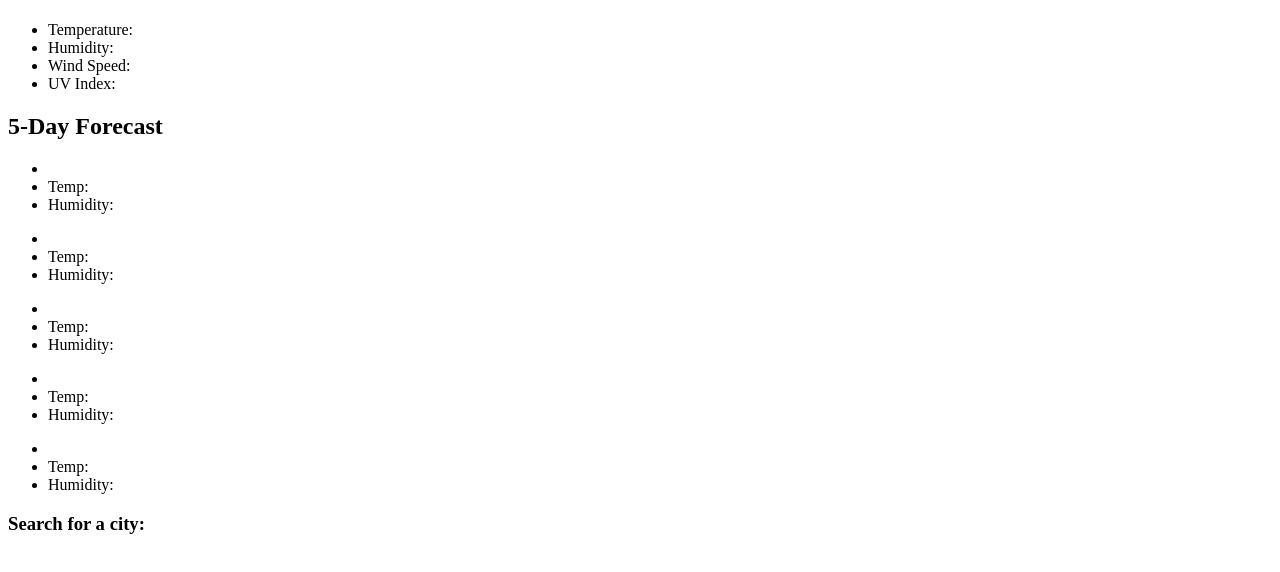
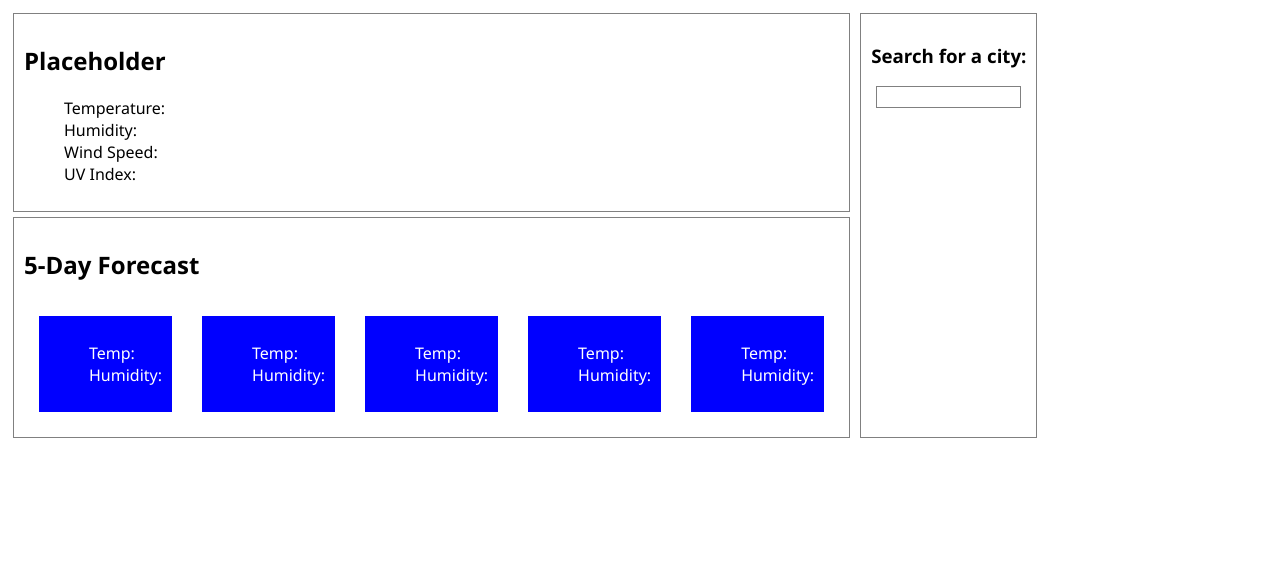
Before and after one commit to anishamcdowell/Weather-Dashboard, a plain HTML site: page index.html in a window 1280 px wide. Drawn offline with Linux system fonts and the light colour scheme.

Commit message:
Base CSS styles/layout

```diff
--- a/assets/css/style.css
+++ b/assets/css/style.css
@@ -0,0 +1,29 @@
+:root {
+
+}
+
+body {
+    font-family:'Segoe UI', Tahoma, Geneva, Verdana, sans-serif;
+    display: flex;
+}
+
+.container {
+    border: 1px solid gray;
+    margin: 5px;
+    padding: 10px;
+}
+
+ul.ul {
+    list-style: none;
+}
+
+.card-container {
+    display: flex;
+}
+
+.card {
+    background-color: blue;
+    margin: 15px;
+    color: white;
+    padding: 10px;
+}
--- a/index.html
+++ b/index.html
@@ -5,11 +5,13 @@
     <meta http-equiv="X-UA-Compatible" content="IE=edge">
     <meta name="viewport" content="width=device-width, initial-scale=1.0">
     <title>Weather Dashboard</title>
+    <link rel="stylesheet" href="assets/css/style.css">
 </head>
 <body>
-    <main class="container" id="city-display">
+    <main id="main">
+        <section class="container" id="city-display">
             <h1 id="city-and-date">
-
+                Placeholder
             </h1>
             <ul class="ul" "main-stats">
                 <li id="temp">Temperature:</li>
@@ -17,7 +19,7 @@
                 <li id="wind-speed">Wind Speed:</li>
                 <li id="uv-index">UV Index:</li>
             </ul>
-    </main>
+        </section>
         <section class="container" id="five-day-forecast">
             <h2>5-Day Forecast</h2>
             <div class="card-container">
@@ -63,13 +65,16 @@
                 </div>
             </div>
         </section>
+    </main>
     <aside class="container" id="search-and-hx">
-        <div class="container" id="search">
+        <div id="search">
             <h3>Search for a city:</h3>
         </div>
         <div class="container" id="search-hx">
 
         </div>
     </aside>
+
+    <script src="assets/js/script.js"></script>
 </body>
 </html>
```
Lines whose indentation alone changed are shown as unchanged.
